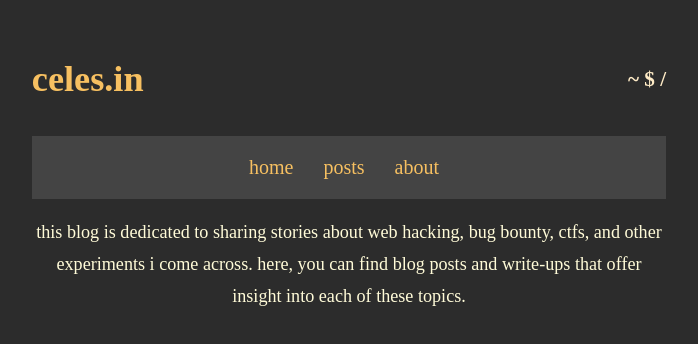
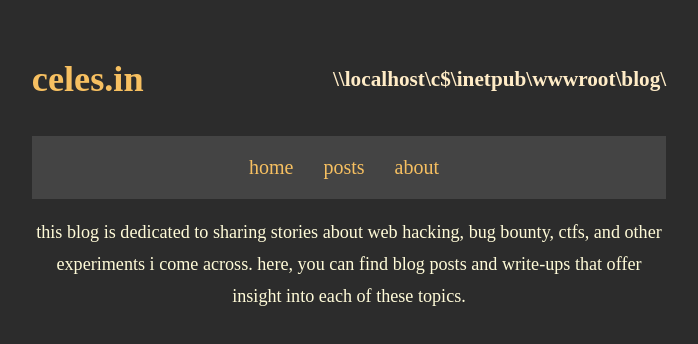
Before and after one commit to c3l3si4n/celes.in, a SvelteKit app: page / in a window 1280 px wide. Shown: the top 344 px of the page, without its empty margins (291-989 px from the left). Built offline with nearby package versions, Linux system fonts and the light colour scheme.

Commit message:
changed text to represent uncpath

```diff
--- a/src/routes/+layout.svelte
+++ b/src/routes/+layout.svelte
@@ -2,14 +2,32 @@
 	import Tabs from "./Tabs.svelte";
     import { page } from '$app/stores';
     import { onMount } from 'svelte';
+    import { browser } from '$app/environment';
+
 	$:current = $page;
+    console.log(JSON.stringify($page));
+    let prompt = '//celes.in/C$/blog/'
+    $: $page && browser && (document.title = "Celesian's blog | " + $page.route.id);
+    $: $page && browser &&  updatePrompt($page.url);
+    function updatePrompt(page) {
+        if (browser){
+
+            let url = new URL(page)
+            if (url){
+                prompt = `\\\\${url.hostname}${url.port != '' ? '%'+url.port : ''}\\C$\\inetpub\\wwwroot\\blog${url.pathname.replace('/','\\')}`
+
+            }
+
+        }
+    }
+
 
 </script>
 
 <main>
 	<div class="title">
 		<h1>celes.in</h1>
-		<h3 class="path">~ $ {current.route.id}</h3>
+		<h3 class="path">{prompt} </h3>
 	</div>
 	<Tabs />
 	<div>
```
